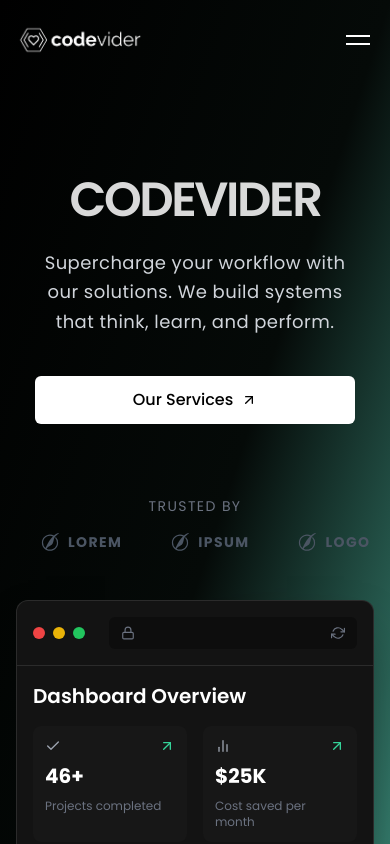
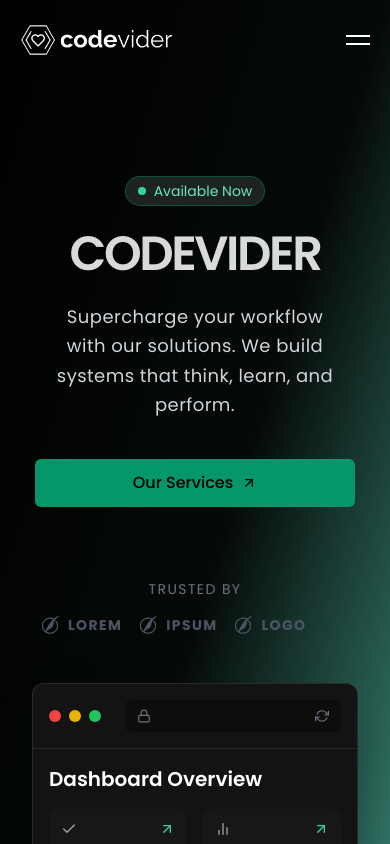
Before and after one commit to ArtemisaNurii/Android18, a React (Vite) app: page / in a window 390 px wide. Shown: the top 844 px of the page. Built offline with nearby package versions, Linux system fonts and the light colour scheme.

Commit message:
quick fixes

```diff
--- a/src/components/LandingComponents/Hero.tsx
+++ b/src/components/LandingComponents/Hero.tsx
@@ -119,10 +119,13 @@ export const Hero: React.FC = () => {
     >
       <div className="absolute inset-0 z-0 bg-gradient-to-br from-black via-[#050a08] to-[#47a893]"></div>
       <div className="absolute inset-0 z-0 bg-dot-grid-white/[0.07] [mask-image:radial-gradient(ellipse_at_center,white,transparent_70%)]"></div>
-
-      <div className="relative z-10 container mx-auto grid grid-cols-1 lg:grid-cols-2 gap-12 lg:gap-16 items-center px-4">
-        <div className="flex flex-col gap-6 text-center lg:text-left items-center lg:items-start">
-        <h1 className="hero-text text-5xl md:text-6xl font-poppins font-semibold tracking-tighter text-white/85 max-sm:pt-24">
+      <div className="relative z-10 container mx-auto grid grid-cols-1 lg:grid-cols-2 gap-12 lg:gap-16 items-center px- max-sm:pt-24">
+          <div className="flex flex-col gap-6 text-center lg:text-left items-center lg:items-start">
+            <div className="hero-text inline-flex items-center gap-2 bg-[#1C2320] text-emerald-300 text-sm px-3 py-1 rounded-full border border-emerald-500/30">
+                <span className="w-2 h-2 rounded-full bg-emerald-400"></span>
+                Available Now
+            </div>
+        <h1 className="hero-text text-5xl md:text-6xl font-poppins font-semibold tracking-tighter text-white/85 ">
           CODEVIDER
         </h1>
 
@@ -138,7 +141,7 @@ export const Hero: React.FC = () => {
                   servicesSection.scrollIntoView({ behavior: 'smooth' });
                 }
               }}
-              className="bg-white hover:bg-gray-200 transition-all duration-300 text-black font-medium py-3 px-8 rounded-md flex items-center justify-center gap-2 transform hover:scale-105"
+              className="bg-emerald-600 hover:bg-gray-200 transition-all duration-300 text-black font-medium py-3 px-8 rounded-md flex items-center justify-center gap-2 transform hover:scale-105"
             >
               Our Services <FiArrowUpRight />
             </button>
@@ -151,7 +154,7 @@ export const Hero: React.FC = () => {
                 {logos.map((name, i) => (
                   <div
                     key={i}
-                    className="logo-item text-gray-600 opacity-0 mx-6 flex items-center gap-2 transition-opacity"
+                    className="logo-item text-gray-600 opacity-0 mx-6 max-sm:mx-2 flex items-center gap-2 transition-opacity"
                   >
                     <FaPiedPiper size={20} />
                     <span className="font-bold tracking-widest text-sm">{name}</span>
--- a/src/components/Navbar.tsx
+++ b/src/components/Navbar.tsx
@@ -108,7 +108,7 @@ const NavbarVariant: React.FC<NavbarProps> = ({ sections }) => {
                 if (homeRef) {
                   homeRef.scrollIntoView({ behavior: 'smooth', block: 'start' });
                 }
-              }} src={logo} alt="Logo" className="h-8 w-auto cursor-pointer" />
+              }} src={logo} alt="Logo" className="h-10 w-auto cursor-pointer" />
             </div>
 
             {/* Desktop Navigation Links (Centered) */}
```
